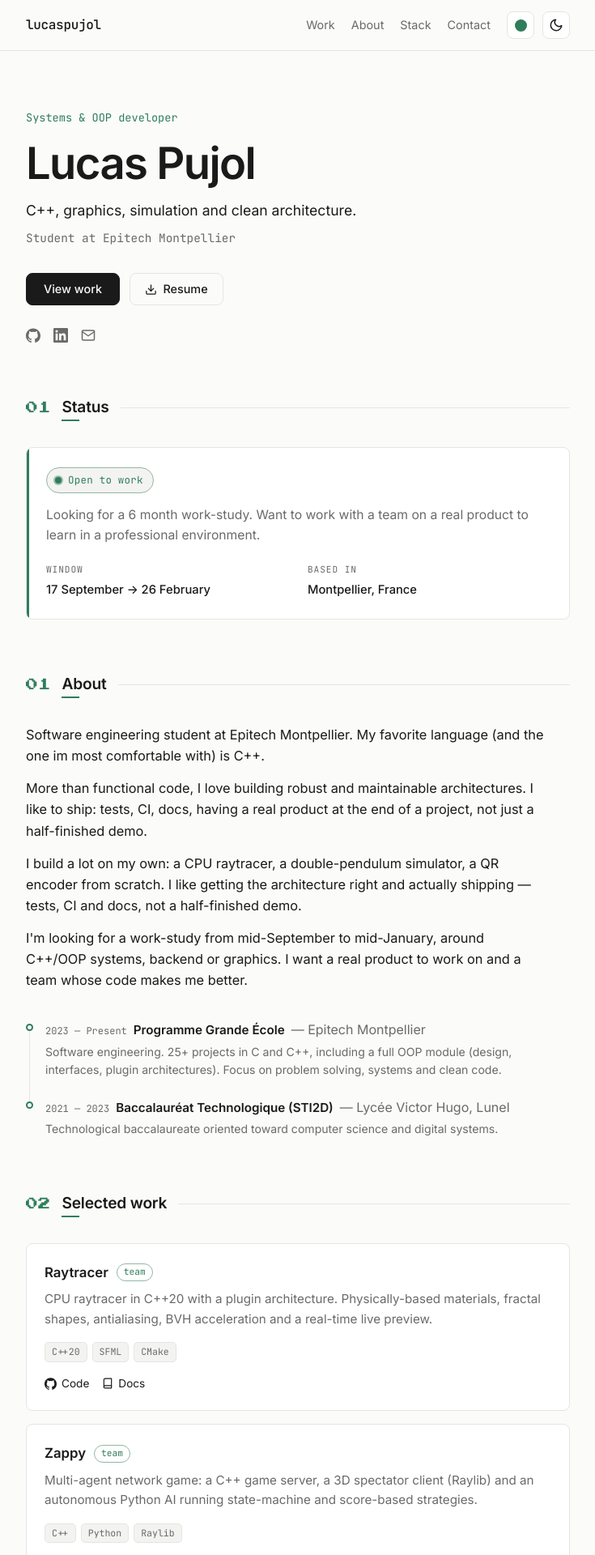
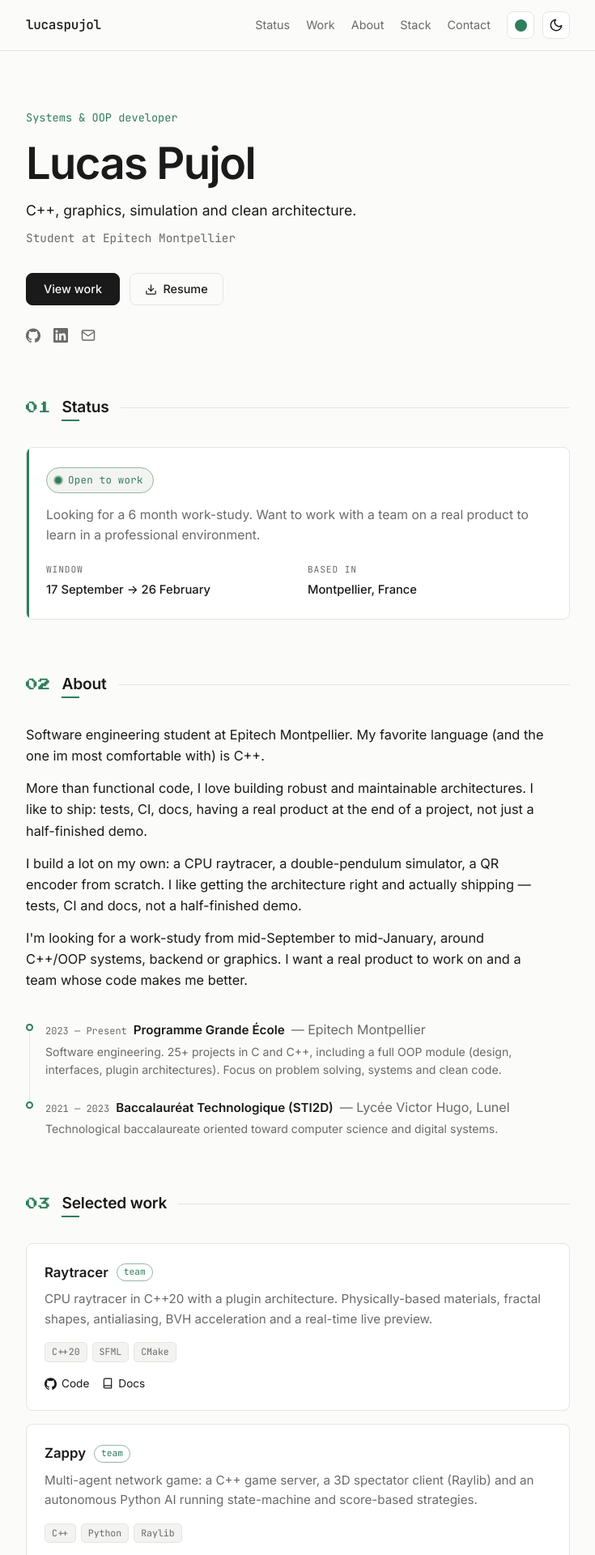
Before and after one commit to lucaspujol/portfolio, a React (Vite) app: page / in a window 1280 px wide. Shown: the top 1920 px of the page at 81% size, without its empty margins (272-1007 px from the left). Built offline with nearby package versions, Linux system fonts and the light colour scheme.

Commit message:
feat(components): update SectionHeading indices for About, Contact, Projects, and Stack sections

```diff
--- a/src/components/About.jsx
+++ b/src/components/About.jsx
@@ -7,7 +7,7 @@ export default function About() {
 
   return (
     <section id="about" className="section">
-      <SectionHeading index="01" title="About" />
+      <SectionHeading index="02" title="About" />
       <div className="about-text">
         {about.map((p, i) => (
           <p key={i}>{p}</p>
--- a/src/components/Contact.jsx
+++ b/src/components/Contact.jsx
@@ -7,7 +7,7 @@ export default function Contact() {
 
   return (
     <section id="contact" className="section">
-      <SectionHeading index="04" title="Get in touch" />
+      <SectionHeading index="05" title="Get in touch" />
       <p className="contact-lead">
         Looking for a work-study from mid-September to mid-January. The fastest
         way to reach me is email.
--- a/src/components/Header.jsx
+++ b/src/components/Header.jsx
@@ -2,6 +2,7 @@ import ThemeToggle from './ThemeToggle.jsx';
 import AccentPicker from './AccentPicker.jsx';
 
 const navLinks = [
+  { href: '#status', label: 'Status' },
   { href: '#work', label: 'Work' },
   { href: '#about', label: 'About' },
   { href: '#stack', label: 'Stack' },
--- a/src/components/Projects.jsx
+++ b/src/components/Projects.jsx
@@ -6,7 +6,7 @@ import SectionHeading from './SectionHeading.jsx';
 export default function Projects() {
   return (
     <section id="work" className="section">
-      <SectionHeading index="02" title="Selected work" />
+      <SectionHeading index="03" title="Selected work" />
       <div className="project-grid">
         {featuredProjects.map((p) => (
           <ProjectCard key={p.name} project={p} />
--- a/src/components/Stack.jsx
+++ b/src/components/Stack.jsx
@@ -6,7 +6,7 @@ export default function Stack() {
 
   return (
     <section id="stack" className="section">
-      <SectionHeading index="03" title="Stack" />
+      <SectionHeading index="04" title="Stack" />
       <div className="stack-grid">
         {groups.map(([group, items]) => (
           <div className="stack-group" key={group}>
```
